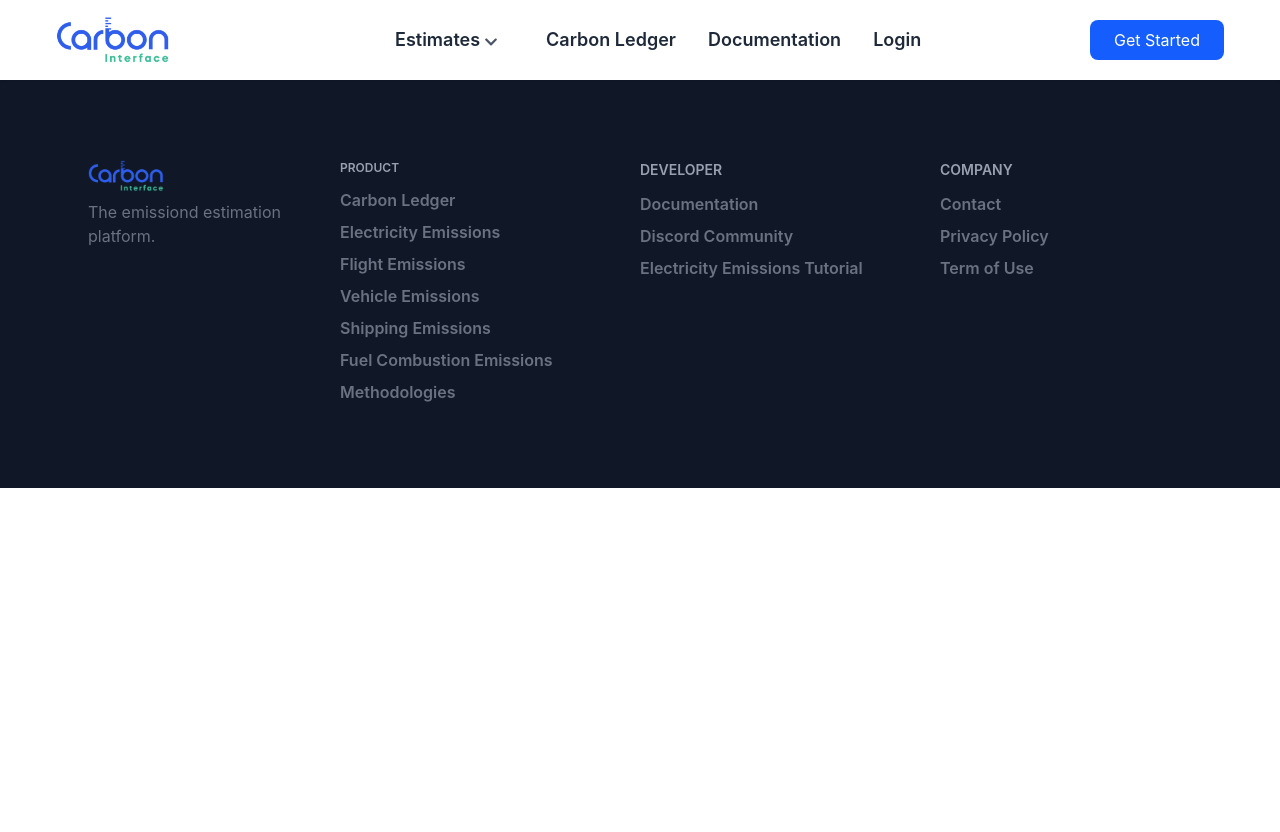
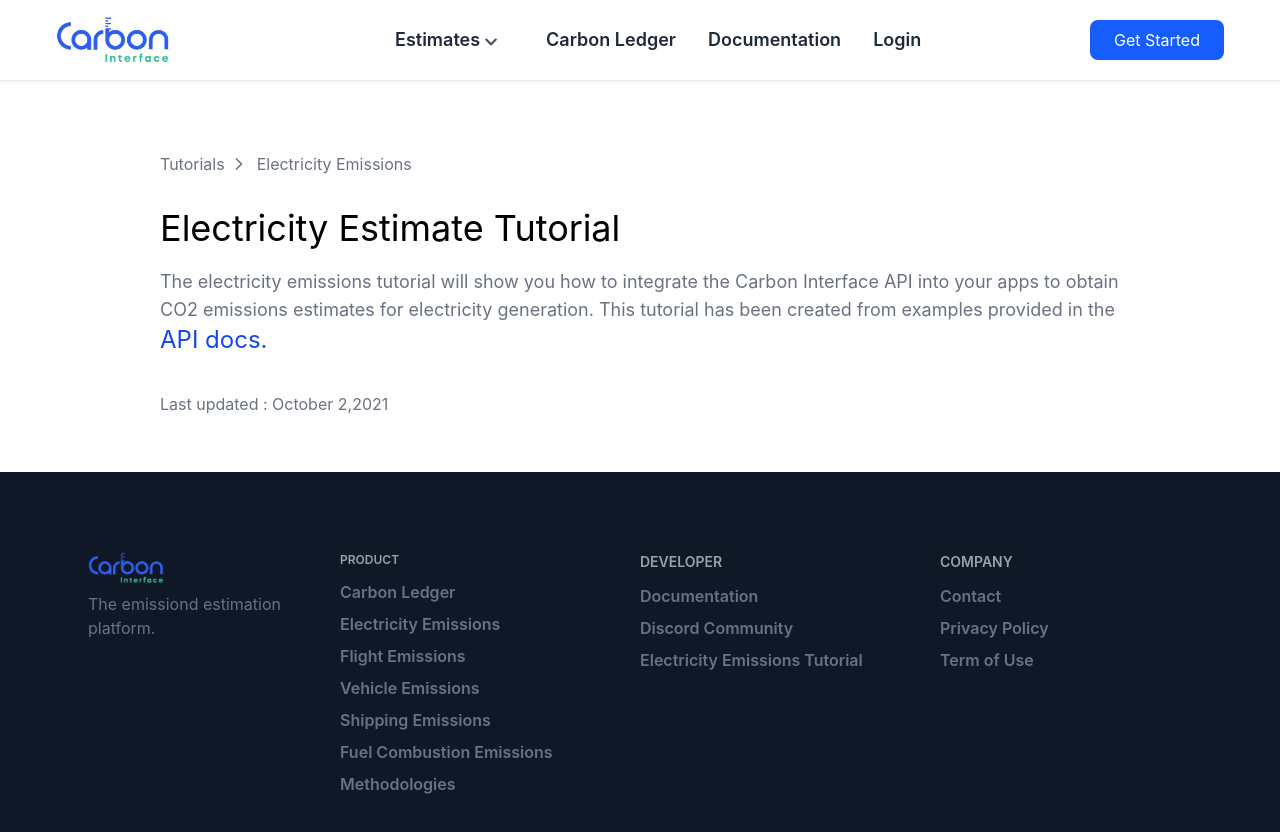
Before and after one commit to mahbubul-alam-marin/Carbon-Interface, a React app: page /electricityEmissionTutorial in a window 1280 px wide. Shown: the top 832 px of the page. Before the commit the page ends 800 px from the top, so only its background shows below. Built offline with nearby package versions, Linux system fonts and the light colour scheme; the HTML template or start-up script is replaced by a standard one.

Commit message:
new commit

```diff
--- a/package.json
+++ b/package.json
@@ -11,6 +11,7 @@
   },
   "dependencies": {
     "@tailwindcss/vite": "^4.0.3",
+    "lucide-react": "^0.475.0",
     "react": "^18.3.1",
     "react-dom": "^18.3.1",
     "react-icons": "^5.4.0",
--- a/src/App.jsx
+++ b/src/App.jsx
@@ -11,6 +11,7 @@
 import Shipping from "./components/pages/Shipping";
 import Fuels from "./components/pages/Fuels";
 import CarbonLedger from "./components/pages/CarbonLedger";
+import ElectricityEmissionTutorial from "./components/pages/ElectricityEmissionTutorial";
 
 
 
@@ -28,6 +29,7 @@
         <Route path="/shipping"  element={<Shipping/>} />
         <Route path="/fuel"  element={<Fuels/>} />
         <Route path="/carbon-ledger"  element={<CarbonLedger/>} />
+        <Route path="/electricityEmissionTutorial" element={<ElectricityEmissionTutorial/>} />
 
 
       </Routes>
--- a/src/components/Footer.jsx
+++ b/src/components/Footer.jsx
@@ -1,48 +1,59 @@
 import React from "react";
 import { FaExternalLinkAlt } from "react-icons/fa";
 import logo from "../assets/picture/logo.png"
+import { Link } from "react-router-dom";
 
 const Footer = () => {
   const products = [
     {
       id: 1,
       title: "Carbon Ledger",
+      link: "/carbon-ledger"
     },
     {
       id: 2,
-      title: "Electricity Emissions"
+      title: "Electricity Emissions",
+      link: "/electricityEmissions"
      },
      {
       id: 3,
-      title: "Flight Emissions"
+      title: "Flight Emissions",
+      link: "/flights"
      },
      {
       id: 4,
-      title: "Vehicle Emissions"
+      title: "Vehicle Emissions",
+      link: "/vehicles"
      },
      {
       id: 5,
-      title: "Shipping Emissions"
+      title: "Shipping Emissions",
+      link:"/shipping"
      },
      {
       id: 6,
-      title: "Fuel Combustion Emissions"
+      title: "Fuel Combustion Emissions",
+      link:"/fuel"
      },
      {
       id:7,
-      title:"Methodologies"
+      title:"Methodologies",
+      link: "https://faint-class-d56.notion.site/Carbon-Interface-Methodology-d788fff61c724a48b100e0f7d77c0c57"
      }
   ];
 
   const Developers=[
     {id:1,
-      title:"Documentation"
+      title:"Documentation",
+      link:""
     },
     {id:2,
-      title:"Discord Community"
+      title:"Discord Community",
+      link:""
     },
     {id:3,
-      title:"Electricity Emissions Tutorial"
+      title:"Electricity Emissions Tutorial",
+      link:"/electricityEmissionTutorial"
     }
   ];
 
@@ -90,14 +101,14 @@
           product
         </span>
         <ul>
-          {products.map(({id, title }) => (
-            <a href="">
+          {products.map(({id, title,link }) => (
+            <Link to={link}>
               <li key={id}
                 className="font-semibold hover:border-b-2 w-fit space-y-2 duration-200 py-1"
               >
                 {title}
               </li>
-            </a>
+            </Link>
           ))}
         </ul>
       </div>
@@ -109,15 +120,15 @@
           developer
         </span>
         <ul>
-          {Developers.map(({id, title}) => (
-            <a href="">
+          {Developers.map(({id, title, link}) => (
+            <Link to={link}>
               <li
                 key={id}
                 className="font-semibold hover:border-b-2 w-fit space-y-2 duration-200 py-1"
               >
                 {title}
               </li>
-            </a>
+            </Link>
           ))}
         </ul>
       </div>
--- a/src/components/Home.jsx
+++ b/src/components/Home.jsx
@@ -53,11 +53,11 @@
         <div className="grid grid-cols-3 px-5 text-center">
           <div className="flex flex-col items-center text-center space-y-2">
             <h1 className="p-5 text-3xl">⚡</h1>
-            <a href="">
+            <Link to="/electricityEmissions">
               <h2 className="text-xl font-semibold text-blue-600 hover:border-b-2 duration-100">
                 Electricity
               </h2>
-            </a>
+            </Link>
             <p className="text-gray-500 text-sm max-w-xs">
               Estimates the carbon emissions of the power generation mix in the
               country or state provided in the request.
@@ -66,11 +66,11 @@
 
           <div className="flex flex-col items-center text-center space-y-2">
             <h1 className="p-5 text-3xl">✈️</h1>
-            <a href="">
+            <Link to="/flights">
               <h2 className="text-xl font-semibold text-blue-600 hover:border-b-2 duration-100">
                 Passenger Flights
               </h2>
-            </a>
+            </Link>
             <p className="text-gray-500 text-sm max-w-xs">
               Estimates the carbon emissions based on a number of passengers and
               distance between airports.
@@ -79,11 +79,11 @@
 
           <div className="flex flex-col items-center text-center space-y-2">
             <h1 className="p-5 text-3xl">🛳️</h1>
-            <a href="">
+            <Link to="/shipping">
               <h2 className="text-xl font-semibold text-blue-600 hover:border-b-2 duration-100">
                 Shipping
               </h2>
-            </a>
+            </Link>
             <p className="text-gray-500 text-sm max-w-xs">
               Estimates the carbon emissions that are generated from shipping
               goods between two locations.
@@ -94,11 +94,11 @@
         <div className="grid grid-cols-3 px-5 text-center pt-5">
           <div className="flex flex-col items-center text-center space-y-2">
             <h1 className="p-5 text-3xl">🚗</h1>
-            <a href="">
+            <Link to="/vehicles">
               <h2 className="text-xl font-semibold text-blue-600 hover:border-b-2 duration-100">
                 Vehicles
               </h2>
-            </a>
+            </Link>
             <p className="text-gray-500 text-sm max-w-xs">
               Estimate the carbon emissions generated from operating more than
               42,000 different vehicle models
@@ -107,11 +107,11 @@
 
           <div className="flex flex-col items-center text-center space-y-2">
             <span className="p-5 text-3xl">⛽</span>
-            <a href="">
+            <Link to="/fuel">
               <h2 className="text-xl font-semibold text-blue-600 hover:border-b-2 duration-100">
                 Fuel Combustion
               </h2>
-            </a>
+            </Link>
             <p className="text-gray-500 text-sm max-w-xs">
               Carbon emissions from static fuel combustion of over 12+ fuel
               sources in both volume and BTU
@@ -120,11 +120,11 @@
 
           <div className="flex flex-col items-center text-center space-y-2">
             <h1 className="p-5 text-3xl">💳</h1>
-            <a href="">
+            <Link to="/carbon-ledger">
               <h2 className="text-xl font-semibold text-blue-600 hover:border-b-2 duration-100">
                 Financial Transactions
               </h2>
-            </a>
+            </Link>
             <p className="text-gray-500 text-sm max-w-xs">
               Our Carbon Ledger product measures the climate impact of
               transaction data
--- /dev/null
+++ b/src/components/pages/ElectricityEmissionTutorial.jsx
@@ -0,0 +1,44 @@
+import React from 'react'
+import { ChevronRight, ChevronLeft } from "lucide-react";
+import {  } from "react-icons/fa";
+import { Link } from 'react-router-dom';
+
+const ElectricityEmissionTutorial = () => {
+  return (
+    <div className='px-30'>
+      <section className='py-10'>
+        <div className=''>
+          <nav className="py-8 px-10 text-gray-500">
+
+            <ol className="flex items-center space-x-2">
+
+              <Link to="/tutorials" className="flex items-center space-x-1">
+
+                <li className="cursor-pointer hover:border-b-1 duration-75 ">Tutorials</li>
+                <ChevronRight className="w-5 h-5" />
+              </Link>
+              <li>Electricity Emissions</li>
+            </ol>
+          </nav>
+
+          <h1 className='px-10 text-4xl'>Electricity Estimate Tutorial</h1>
+          <p className='px-10 text-gray-500 text-lg py-5'>
+            The electricity emissions tutorial will show you how to integrate
+            the Carbon Interface API into your apps to obtain CO2 emissions
+            estimates for electricity generation. This tutorial has been created
+            from examples provided in the  <span className='text-blue-700 hover:border-b-1 cursor-pointer text-2xl '>  API docs.</span>
+          </p>
+
+          <div className='px-10 text-gray-500 py-4'>
+            <time datetime="2021-01-10">Last updated : October 2,2021</time>
+          </div>
+
+
+
+        </div>
+      </section>
+    </div>
+  );
+}
+
+export default ElectricityEmissionTutorial
```
Also changed, not shown: 1 other file (tests, documents, lock files or other folders).
